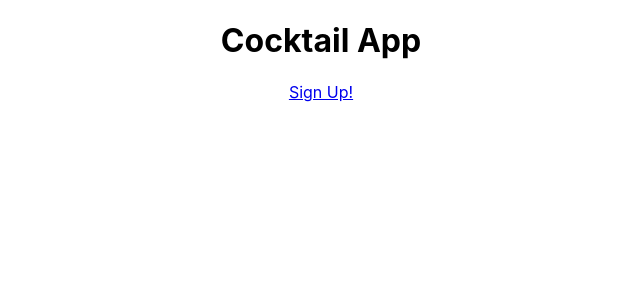
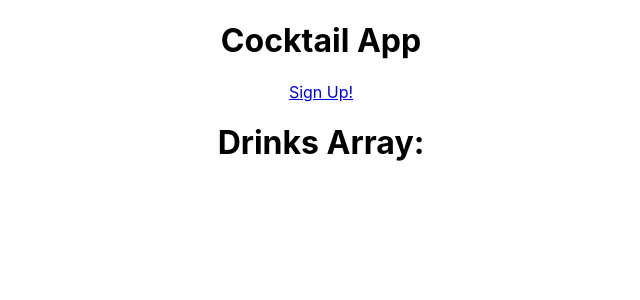
Before and after one commit to davidglic/project3-frontend, a React (Create React App) app in the folder cocktail-app/: page / in a window 1280 px wide. Shown: the top 300 px of the page, without its empty margins (319-959 px from the left). Built offline with nearby package versions, Linux system fonts and the light colour scheme.

Commit message:
landing created

```diff
--- a/cocktail-app/src/App.js
+++ b/cocktail-app/src/App.js
@@ -2,11 +2,16 @@ import './App.css';
 import {Link, Route} from "react-router-dom";
 import Header from './components/Header';
 import Signup from './components/Signup';
+import Landing from './components/Landing';
 
 function App() {
   return (
     <div className="App">
       <Header/>
+      <Route
+        path="/"
+        exact render={() => <Landing/>}
+      />
       <Route
         path ="/signup"
         render={() => <Signup/>}
--- a/cocktail-app/src/components/Landing.js
+++ b/cocktail-app/src/components/Landing.js
@@ -0,0 +1,13 @@
+import React from "react";
+import {Link} from "react-router-dom";
+import axios from "axios";
+
+const Landing = ()=> {
+    return(
+        <div>
+            <h1> Drinks Array:</h1>
+
+        </div>
+    )
+}
+export default Landing;
```
